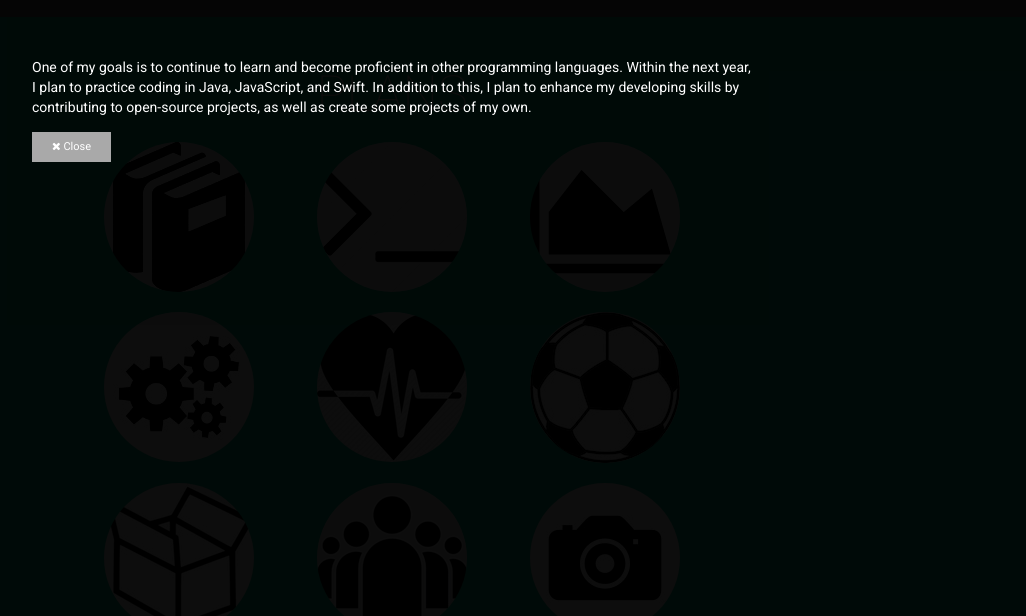
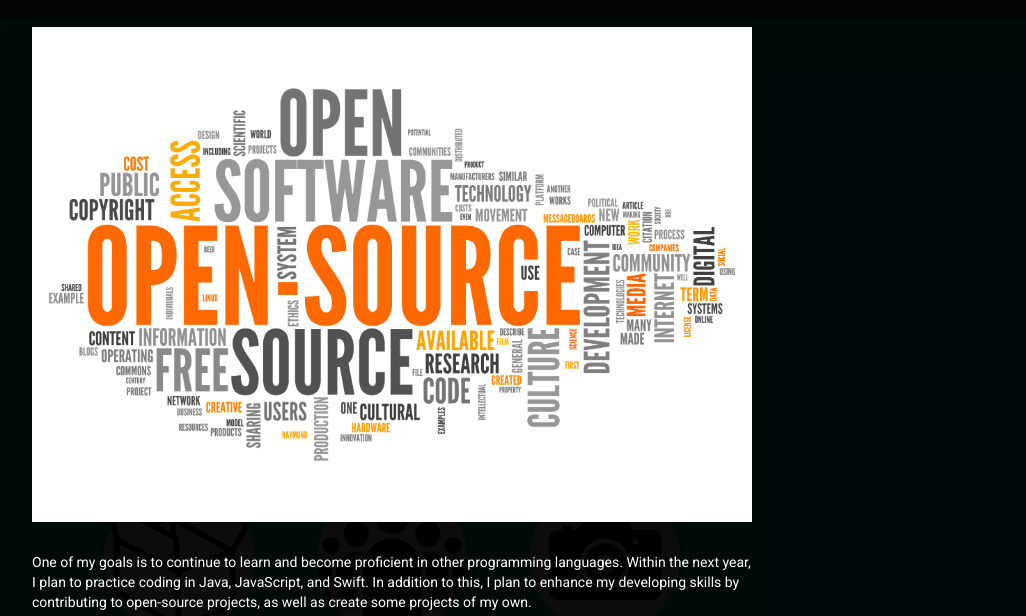
Before and after one commit to avdews/avdews.github.io, a plain HTML site: page index.html in a window 1280 px wide. Both pictures are taken after a click on the link "Learning". Shown: the part 761-1377 px from the top of the page, without its empty margins (248-1274 px from the left). Drawn offline with nearby package versions, Linux system fonts and the light colour scheme; a script that the page names is missing.

Commit message:
update index

```diff
--- a/index.html
+++ b/index.html
@@ -302,7 +302,7 @@
                         <div class="modal-body">
                             <h2>Learning</h2>
 <!--                            Replace the image src path with your own images. The minimum image width is 720px-->
-                            <img src="img/learning_full.png" class="img-responsive img-centered" alt="">
+                            <img src="img/learning_full.jpg" class="img-responsive img-centered" alt="">
                             <p>One of my goals is to continue to learn and become proficient in other programming languages. Within the next year, I plan to practice coding in Java, JavaScript, and Swift. In addition to this, I plan to enhance my developing skills by contributing to open-source projects, as well as create some projects of my own.</p>
                             <button type="button" class="button" data-dismiss="modal"><i class="fa fa-times"></i> Close</button>
                         </div>
```
